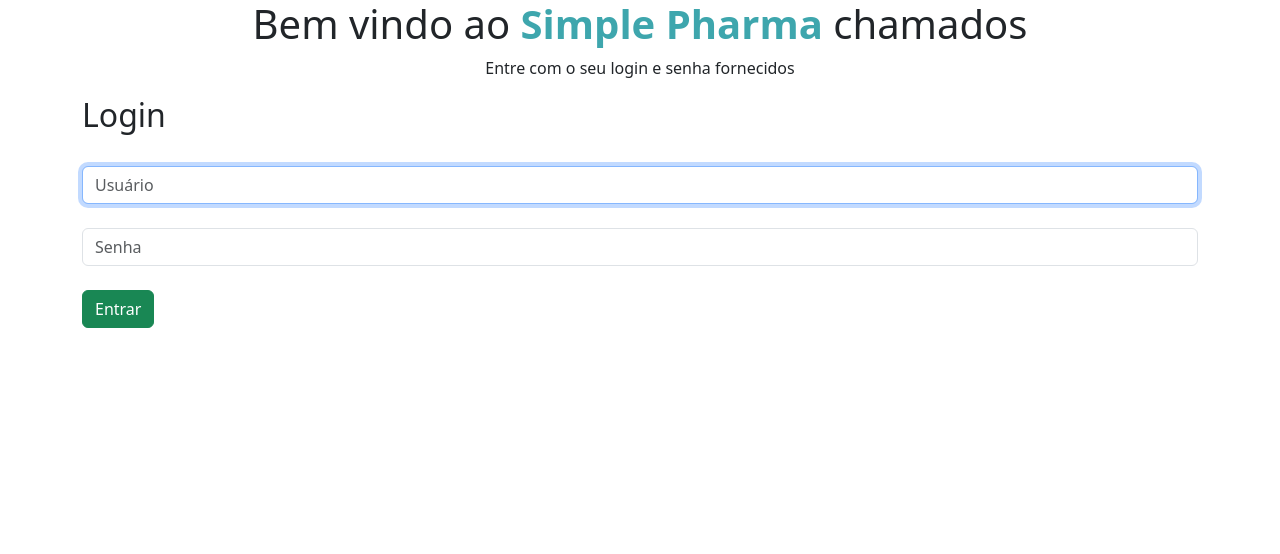
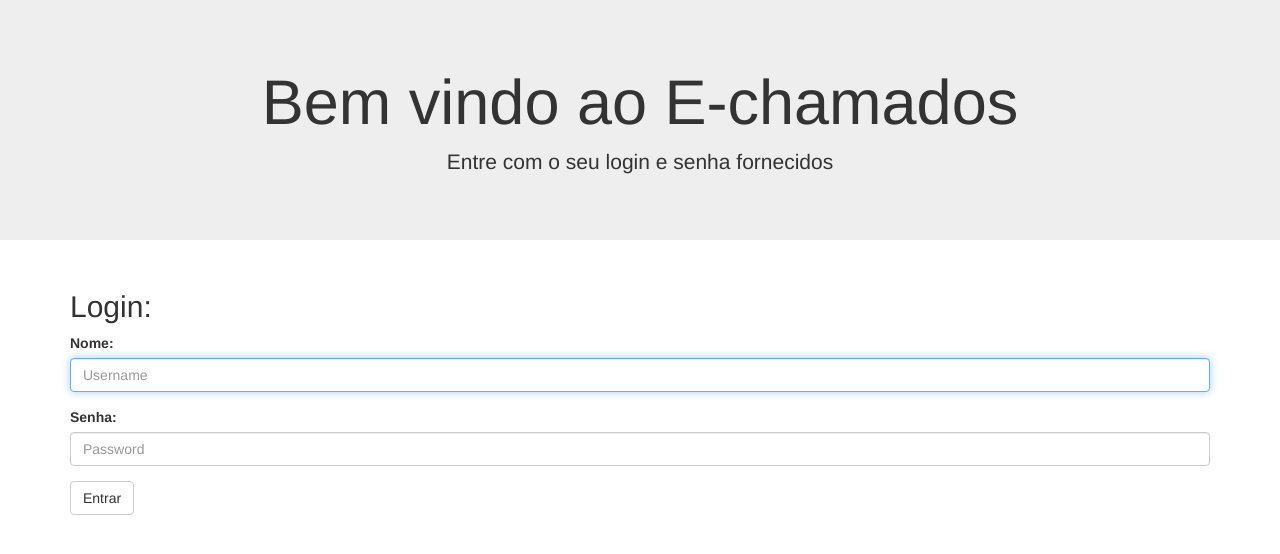
Before and after one commit to AndersonC96/simplepharma, a PHP site: page /index.php in a window 1280 px wide. Shown: the top 554 px of the page. Run offline with PHP 8.4, Linux system fonts and the light colour scheme.

Commit message:
Update index.php

```diff
--- a/index.php
+++ b/index.php
@@ -1,41 +1,40 @@
 <!DOCTYPE html>
 <html lang="en">
 <head>
-		<title>Simple Pharma Chamados</title>
+  <title>E-Chamados</title>
   <meta charset="utf-8">
   <meta name="viewport" content="width=device-width, initial-scale=1">
-		<link rel="icon" type="image/png" href="./img/favicon.png"/>
-		<link href="https://cdn.jsdelivr.net/npm/bootstrap@5.3.2/dist/css/bootstrap.min.css" rel="stylesheet" integrity="sha384-T3c6CoIi6uLrA9TneNEoa7RxnatzjcDSCmG1MXxSR1GAsXEV/Dwwykc2MPK8M2HN" crossorigin="anonymous">
+  <link rel="stylesheet" href="https://maxcdn.bootstrapcdn.com/bootstrap/3.3.7/css/bootstrap.min.css">
+  <script src="https://ajax.googleapis.com/ajax/libs/jquery/3.3.1/jquery.min.js"></script>
+  <script src="https://maxcdn.bootstrapcdn.com/bootstrap/3.3.7/js/bootstrap.min.js"></script>
 </head>
 <body>
 <div class="jumbotron text-center">
-			<h1>Bem vindo ao <b style="Color: rgb(62 166 173)">Simple Pharma</b> chamados</h1>
+  <h1>Bem vindo ao E-chamados</h1>
   <p>Entre com o seu login e senha fornecidos</p>
 </div>
   <div class="container">
-			<h2>Login</h2>
-			<br>
+	<h2>Login:</h2>
 		<?php
 			$errors = array(1=>"Usuário ou senha inválidos, tente mais uma vez",2=>"Você precisa estar logado para acessar esta área");
 			$error_id = isset($_GET['err']) ? (int)$_GET['err'] : 0;
-				if($error_id == 1){
+            if ($error_id == 1) {
 				echo '<p class="text-danger">'.$errors[$error_id].'</p>';
-				}elseif($error_id == 2){
+                }elseif ($error_id == 2) {
                     echo '<p class="text-danger">'.$errors[$error_id].'</p>';
                     }
         ?>
-			<form action="autenticarUsuario.php" method="POST"  role="form">
+
+	<form action="autenticacao-usuario.php" method="POST"  role="form">
 		<div class="form-group">
-					<!--<label for="email">Nome</label>-->
-					<input type="text" name="username" class="form-control" placeholder="Usuário" required autofocus>
+			<label for="email">Nome:</label>
+			<input type="text" name="username" class="form-control" placeholder="Username" required autofocus>
 		</div>
-				<br>
 		<div class="form-group">
-					<!--<label for="pwd">Senha</label>-->
-					<input type="password" name="password" class="form-control" placeholder="Senha" required>
+			<label for="pwd">Senha:</label>
+			<input type="password" name="password" class="form-control" placeholder="Password" required>
 		</div>
-				<br>
-				<button type="submit" class="btn btn-success">Entrar</button>
+		<button type="submit" class="btn btn-default">Entrar</button>
 	</form>
 </div>
 </body>
```
Lines whose indentation alone changed are shown as unchanged.
